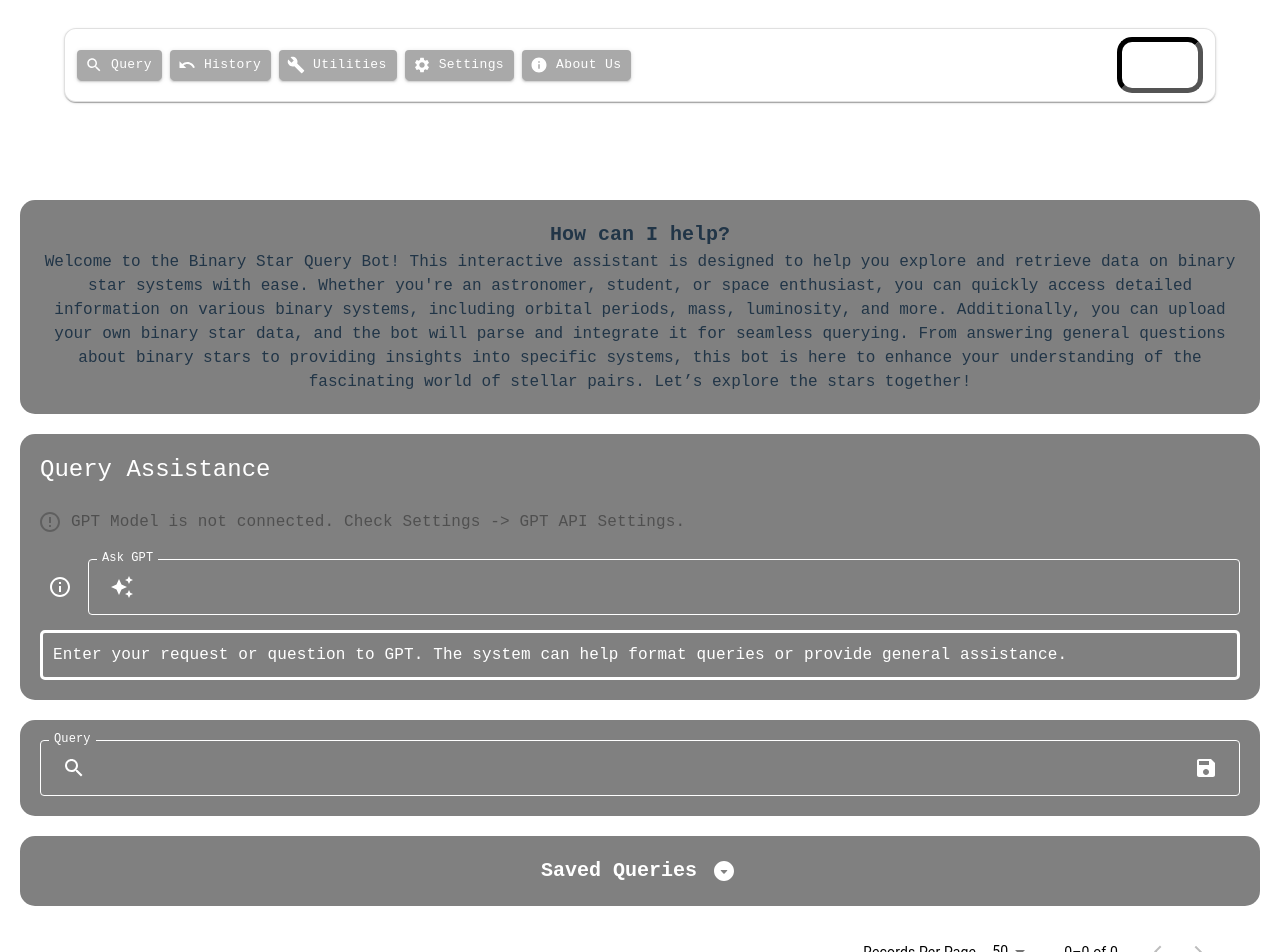
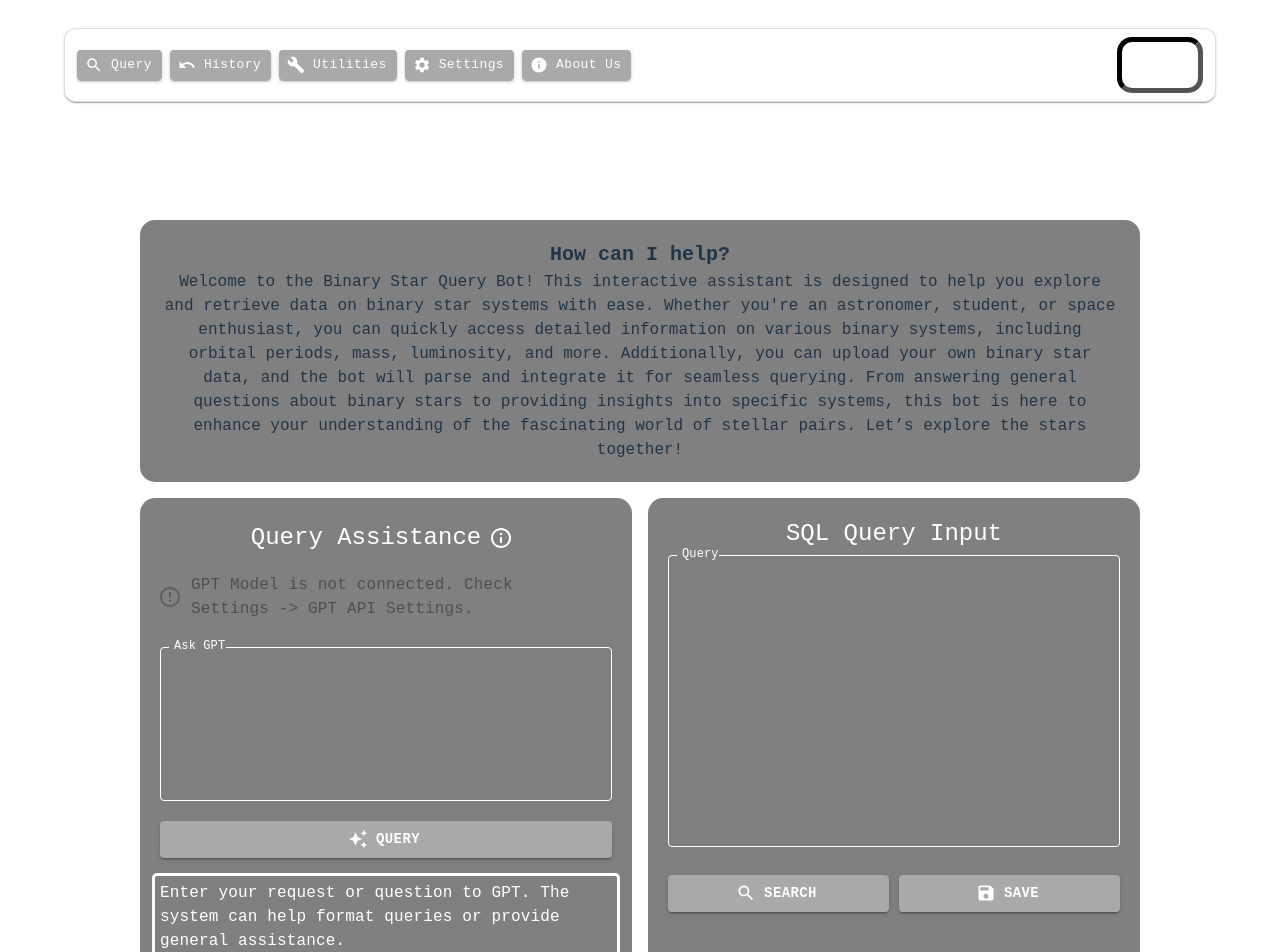
Before and after one commit to Anorris98/Hebse-Database, a React (Vite) app in the folder senior-design/: page / in a window 1280 px wide. Shown: the top 952 px of the page. Built offline with nearby package versions, Linux system fonts and the light colour scheme.

Commit message:
feat: Improve the layout of the query page

```diff
--- a/senior-design/src/components/HelpTextField/help-text-field.tsx
+++ b/senior-design/src/components/HelpTextField/help-text-field.tsx
@@ -1,16 +1,16 @@
 import { TextField, IconButton, Tooltip, Box } from "@mui/material";
 import { InfoOutlined } from "@mui/icons-material";
 
-interface HelpTextFieldProperties {
+
+interface HelpTextFieldProperties extends React.ComponentProps<typeof TextField> {
     label: string;
     value: string;
     onChange: (event: React.ChangeEvent<HTMLInputElement>) => void;
     type?: string;
     tooltipText: string;
-    inputProps?: object;
 }
 
-const HelpTextField: React.FC<HelpTextFieldProperties> = ({ label, value, onChange, type = "text", tooltipText, inputProps }) => {
+const HelpTextField: React.FC<HelpTextFieldProperties> = ({ tooltipText, sx, slotProps, ...properties }) => {
     return (
         <Box sx={{ display: "flex", alignItems: "center", gap: "8px", marginBottom: "15px" }}>
             <Tooltip title={tooltipText} arrow>
@@ -20,17 +20,24 @@ const HelpTextField: React.FC<HelpTextFieldProperties> = ({ label, value, onChan
             </Tooltip>
             <TextField
                 fullWidth
-                label={label}
                 variant="outlined"
-                type={type}
-                value={value}
-                onChange={onChange}
-                slotProps={{input: {
-                    style: { fontFamily: 'monospace', color: 'white' },
-                        ...inputProps
+                {...properties} // Passing all props dynamically
+                sx={{
+                    backgroundColor: "gray",
+                    borderRadius: "5px",
+                    "& fieldset": { borderColor: "white" },
+                    ...sx, // Custom styles
+                }}
+                slotProps={{
+                    input: {
+                        style: { fontFamily: "monospace", color: "white" },
+                        ...slotProps?.input, // Merging slotProps input styles
                     },
-                    inputLabel: { style: { fontFamily: 'monospace', color: 'white' } }}}
-                sx={{ backgroundColor: 'gray', borderRadius: "5px", fieldSet: {borderColor: 'white' }}}
+                    inputLabel: {
+                        style: { fontFamily: "monospace", color: "white" },
+                        ...slotProps?.inputLabel, // Merging slotProps inputLabel styles
+                    },
+                }}
             />
         </Box>
     );
--- a/senior-design/src/components/Query/NLPInteraction/nlp-interactions.tsx
+++ b/senior-design/src/components/Query/NLPInteraction/nlp-interactions.tsx
@@ -1,7 +1,7 @@
 import {useEffect, useState} from "react";
-import {Box, Checkbox, FormControlLabel, IconButton, InputAdornment, Typography,} from "@mui/material";
-import {AutoAwesome, CheckSharp, ErrorOutline} from "@mui/icons-material";
-import HelpTextField from "../../HelpTextField/help-text-field.tsx";
+import {Box, Checkbox, FormControlLabel, IconButton, InputAdornment, Typography, TextField, Tooltip, Button,} from "@mui/material";
+import {AutoAwesome, CheckSharp, ErrorOutline, InfoOutlined} from "@mui/icons-material";
+
 
 const NlpInteractions = () => {
   const [query, setQuery] = useState("");
@@ -14,7 +14,7 @@ const NlpInteractions = () => {
   const [checkingConnection, setCheckingConnection] = useState(true);
 
   // -----------------------------------------------------------------
-  // On mount, we attempt a quick "ping" to /ask_gpt with a test query
+  // On mount, attempt a "ping" to /ask_gpt with a test query
   // to confirm GPT settings are valid. If success => connected.
   // -----------------------------------------------------------------
   useEffect(() => {
@@ -28,9 +28,8 @@ const NlpInteractions = () => {
         }
 
         const parsedSettings = JSON.parse(savedSettings);
-        // Construct a small test request
         const payload = {
-          query: "Hello GPT, are you there?",  // a minimal test
+          query: "Hello GPT, are you there?", // Minimal test query
           settings: parsedSettings,
         };
 
@@ -45,7 +44,7 @@ const NlpInteractions = () => {
         }
 
         const data = await result.json();
-        // If we get a response key with text in it, we assume success
+        // If response exists, assume success
         if (data?.response) {
           setGptConnected(true);
         }
@@ -61,8 +60,7 @@ const NlpInteractions = () => {
   }, []);
 
   // -----------------------------------------------------------------
-  // Handler that actually calls the /ask_gpt endpoint with the user’s
-  // query + the GPT settings from localStorage
+  // Handler to call the /ask_gpt endpoint with the user’s query
   // -----------------------------------------------------------------
   const handleQuery = async () => {
     setResponse("Awaiting GPT response...");
@@ -90,8 +88,8 @@ const NlpInteractions = () => {
       }
 
       const data = await result.json();
-      // The backend returns { response.content: "...GPT output..." }
-      setResponse(data.response.content || "No response received from GPT."); //this took forever to figure out, if future updates change the response key, this will need to be updated.
+      // Backend response format: { response.content: "...GPT output..." }
+      setResponse(data.response.content || "No response received from GPT.");
     } catch (error) {
       console.error("Error fetching GPT response:", error);
       setResponse("An error occurred while fetching the response.");
@@ -100,21 +98,31 @@ const NlpInteractions = () => {
 
   return (
     <Box
-      component="div"
       sx={{
         backgroundColor: "gray",
         flexGrow: 1,
         borderRadius: "15px",
-        maxWidth: "lg",
         fontFamily: "monospace",
-        marginTop: "20px",
         padding: "20px",
         color: "white",
+        display: "flex",
+        flexDirection: "column",
+        justifyContent: "top",
+        alignItems: "center",
+        height: "100%",
       }}
     >
-      <Typography variant="h5" sx={{ marginBottom: "15px", fontFamily: "monospace" }}>
+
+      <Box sx={{ display: "flex", alignItems: "center", mb: 2, marginBottom: "15px", }}>
+        <Typography variant="h5" sx={{ fontFamily: "monospace" }}>
           Query Assistance
         </Typography>
+        <Tooltip title={"Use this field to talk to GPT about query formatting or get general schema help."} arrow>
+            <IconButton>
+              <InfoOutlined style={{ color: "white" }} />
+            </IconButton>
+        </Tooltip>
+      </Box>
 
       {/* Connection Status */}
       <Box sx={{ display: "flex", alignItems: "center", mb: 2 }}>
@@ -122,8 +130,8 @@ const NlpInteractions = () => {
           control={
             <Checkbox
               checked={gptConnected}
-              icon={<ErrorOutline/>}
-              checkedIcon={<CheckSharp/>}
+              icon={<ErrorOutline />}
+              checkedIcon={<CheckSharp />}
               disabled
               sx={{
                 color: "white",
@@ -145,30 +153,82 @@ const NlpInteractions = () => {
       </Box>
 
       {/* User input field for GPT query */}
-      <HelpTextField
+      <Box sx={{ padding: "10px", width: "100%", marginBottom: "0px" }}>
+        <TextField
           label="Ask GPT"
           value={query}
-        onChange={(input) => setQuery(input.target.value)}
-        tooltipText="Use this field to talk to GPT about query formatting or get general schema help."
-        inputProps={{
+          onChange={(event_) => setQuery(event_.target.value)}
+          id="outlined-basic"
+          variant="outlined"
+          fullWidth
+          multiline
+          minRows={6}
+          maxRows={6}
+          slotProps={{
+            input: {
               startAdornment: (
                 <InputAdornment position="start">
-              <IconButton onClick={handleQuery} disabled={!gptConnected}>
-                <AutoAwesome sx={{ color: "white" }} />
+                <IconButton sx={{ width: 0, height: 0, opacity: 0, padding: 0, margin: 0 }}>
+                    <AutoAwesome />
                 </IconButton>
                 </InputAdornment>
             ),
+            },
+            inputLabel: {
+              style: { fontFamily: "monospace", color: "white" },
+            },
+          }}
+          sx={{
+            width: "100%",
+            '& .MuiInputBase-root': {
+              height: "auto",
+              alignItems: "flex-start",
+            },
+            "& .MuiOutlinedInput-root": {
+              padding: "8px", // Reduced padding
+              "& fieldset": { borderColor: "white" },
+              "&:hover fieldset": { borderColor: "white" },
+              "&.Mui-focused fieldset": { borderColor: "white" },
+            },
+            "& .MuiInputBase-input": {
+                color: "white",
+                fontFamily: "monospace",
+            },
           }}
         />
-
+      </Box>
+      <Box
+        sx={{
+            display: "flex",
+            width: "100%", // Make sure buttons stay inside the parent box
+            gap: "0px",
+            marginTop: "0px",
+            padding: "10px", // Ensure buttons don’t touch the edges
+        }}
+      >
+        <Button
+            variant="contained"
+            sx={{
+                backgroundColor: "darkgray",
+                fontFamily: "monospace",
+                fontWeight: "bold",
+                flex: 1,
+            }}
+            onClick={handleQuery}
+            startIcon={<AutoAwesome />}
+        >
+          Query
+        </Button>
+      </Box>
       {/* GPT Response area */}
       <Box
         sx={{
-          marginTop: "15px",
+          marginTop: "5px",
           backgroundColor: "inherit",
           borderRadius: "5px",
-          padding: "10px",
+          padding: "5px",
           border: "solid white",
+          width: "100%",
         }}
       >
         <Typography sx={{ fontFamily: "monospace" }}>{response}</Typography>
--- a/senior-design/src/components/Query/QueryInput/query-input.tsx
+++ b/senior-design/src/components/Query/QueryInput/query-input.tsx
@@ -1,18 +1,24 @@
 import Box from "@mui/material/Box";
-import {IconButton, InputAdornment, TextField} from "@mui/material";
-import {Save, Search} from "@mui/icons-material";
+import {Button, IconButton, TextField, Typography, InputAdornment,} from "@mui/material";
+import {Save, Search, AutoAwesome,} from "@mui/icons-material";
 import {useEffect} from 'react';
 
 
-export const QueryInput = ({onQueryResult, savedQueries, setSavedQueries, inputValue, setInputValue, setPageNumber}: {
-    onQueryResult: (result: string) => void,
-    savedQueries: string[]
-    setSavedQueries: (value: (((previousState: string[]) => string[]) | string[])) => void,
-    inputValue: string,
-    setInputValue: (value: (((previousState: string) => string) | string)) => void
-    setPageNumber: (value: (((previousState: number) => number) | number)) => void
-},) => {
+interface QueryInputProperties {
+    onQueryResult: (result: string) => void;
+    savedQueries: string[];
+    setSavedQueries: (value: string[] | ((previousState: string[]) => string[])) => void;
+    inputValue: string;
+    setInputValue: (value: string | ((previousState: string) => string)) => void;
+    setPageNumber?: (value: number | ((previousState: number) => number)) => void; // Make it optional if not always used
+}
 
+export const QueryInput = ({
+    onQueryResult,
+    savedQueries,
+    setSavedQueries,
+    inputValue,
+    setInputValue}: QueryInputProperties) => {
 
     useEffect(() => {
         if ("saved" in localStorage) {
@@ -46,7 +52,6 @@ export const QueryInput = ({onQueryResult, savedQueries, setSavedQueries, inputV
             const body = await response.json();
             setInputValue(body.message); // Update input value
             onQueryResult(body.data || "No result returned.");
-      setPageNumber(0)
         } catch (error) {
             console.error("Error fetching query result:", error);
             onQueryResult("An error occurred while fetching the result.");
@@ -62,19 +67,23 @@ export const QueryInput = ({onQueryResult, savedQueries, setSavedQueries, inputV
 
     return (
         <Box
-      component="div"
     sx={{
         backgroundColor: 'gray',
         flexGrow: 1,
         borderRadius: '15px',
-        maxWidth: 'lg',
         fontFamily: 'monospace',
-        marginTop: '20px',
         padding: '20px',
         color: 'white',
+        display: 'flex',
+        flexDirection: 'column',
+        justifyContent: 'flex-start',
+        alignItems: 'center',
+        height: '100%',
     }}
 >
-      <Box sx={{ display: 'flex' }}>
+    <Typography variant="h5" sx={{ marginBottom: "5px", fontFamily: "monospace" }}>
+        SQL Query Input
+    </Typography>
     <TextField
         value={inputValue}
         onChange={(event) => setInputValue(event.target.value)}
@@ -82,29 +91,79 @@ export const QueryInput = ({onQueryResult, savedQueries, setSavedQueries, inputV
         label="Query"
         variant="outlined"
         fullWidth
+        multiline
+        minRows={12} // Match first TextField
+        maxRows={12} // Match first TextField
         slotProps={{
             input: {
-              style: { fontFamily: 'monospace', color: 'white' },
             startAdornment: (
                 <InputAdornment position="start">
-                  <IconButton onClick={() => getSQLFromNaturalLanguage()}>
-                    <Search sx={{ color: 'white' }} />
+                <IconButton sx={{ width: 0, height: 0, opacity: 0, padding: 0, margin: 0 }}>
+                    <AutoAwesome />
                 </IconButton>
                 </InputAdornment>
             ),
-              endAdornment: (
-                <InputAdornment position="end">
-                  <IconButton onClick={() => saveQuery()}>
-                    <Save sx={{ color: 'white' }} />
-                  </IconButton>
-                </InputAdornment>
-              )
             },
-            inputLabel: { style: { fontFamily: 'monospace', color: 'white' } }
+            inputLabel: {
+                style: { fontFamily: "monospace", color: "white" },
+            },
         }}
-          sx={{ backgroundColor: 'gray', borderRadius: "5px", fieldSet: {borderColor: 'white' }}}
+        sx={{
+            width: "100%",
+            backgroundColor: "gray",
+            borderRadius: "5px",
+            marginBottom: "8px",
+            "& .MuiOutlinedInput-root": {
+            padding: "8px", // Match first TextField
+            "& fieldset": { borderColor: "white" },
+            "&:hover fieldset": { borderColor: "White" },
+            "&.Mui-focused fieldset": { borderColor: "white" },
+            },
+            "& .MuiInputBase-input": {
+            color: "white",
+            fontFamily: "monospace",
+            },
+        }}
         />
+
+    {/* Buttons Below the TextField */}
+    <Box
+        sx={{
+            display: "flex",
+            width: "100%", // Make sure buttons stay inside the parent box
+            gap: "10px",
+            marginTop: "10px",
+            padding: "10px", // Ensure buttons don’t touch the edges
+        }}
+    >
+        <Button
+            variant="contained"
+            sx={{
+                backgroundColor: "darkgray",
+                fontFamily: "monospace",
+                fontWeight: "bold",
+                flex: 1,
+            }}
+            onClick={getSQLFromNaturalLanguage}
+            startIcon={<Search />}
+        >
+            SEARCH
+        </Button>
+        <Button
+            variant="contained"
+            sx={{
+                backgroundColor: "darkgray",
+                fontFamily: "monospace",
+                fontWeight: "bold",
+                flex: 1,
+            }}
+            onClick={saveQuery}
+            startIcon={<Save />}
+        >
+            SAVE
+        </Button>
     </Box>
 </Box>
+
     );
 };
--- a/senior-design/src/components/Query/QueryResults/query-result.tsx
+++ b/senior-design/src/components/Query/QueryResults/query-result.tsx
@@ -124,7 +124,6 @@ export const QueryResult = ({ queryResult }: { queryResult: any }) => {
         >
             <Box sx={{ fontSize: '20px', fontWeight: 'bold' }}>Query Results
                     <IconButton children = {<DownloadIcon/>} sx={{color: 'white' }} onClick={() => downloadData()}/></Box>
-            <Box sx={{ fontSize: '20px', fontWeight: 'bold' }}>Query Results</Box>
             <Box sx={{ fontSize: '16px', marginTop: '10px' }}>
                 {renderResults()}
             </Box>
--- a/senior-design/src/components/Query/query.tsx
+++ b/senior-design/src/components/Query/query.tsx
@@ -4,7 +4,7 @@ import { QueryResult } from './QueryResults/query-result.tsx';
 import { QueryWelcomeText } from "../QueryWelcomeText/query-welcome-text.tsx";
 import { SavedQueriesComponent } from "../SavedQueriesComponent/saved-queries-component.tsx";
 import { PageSelect } from "./PageSelect/page-select.tsx";
-import { Grid2 } from "@mui/material";
+import { Box } from "@mui/material";
 import NlpInteractions from "./NLPInteraction/nlp-interactions.tsx";
 
 export const Query = () => {
@@ -15,25 +15,54 @@ export const Query = () => {
     const [rowsPerPage, setRowsPerPage] = useState(50);
 
     return (
-        <div>
-            {/* <NavBar/> The navigation bar */}
-            <Grid2 display={"grid"} sx={{maxHeight: '1000px'}}>
-                <QueryWelcomeText/>
-                <NlpInteractions />{/* Displays the NPLInteraction component*/}
-                <QueryInput onQueryResult={setQueryResult}
+        <Box sx={{ display: "flex", justifyContent: "center", padding: "20px" }}>
+            <Box sx={{
+                maxWidth: "1000px",
+                width: "100%",
+                display: "flex",
+                flexDirection: "column",
+                gap: "16px"
+            }}>
+                {/* Centered Welcome Text */}
+                <Box sx={{ display: "flex", justifyContent: "center", textAlign: "center" }}>
+                    <QueryWelcomeText />
+                </Box>
+
+                {/* NlpInteractions (Left) and QueryInput (Right) with Equal Sizes */}
+                <Box sx={{ display: "flex", gap: "16px", alignItems: "stretch" }}>
+                    <Box sx={{ flex: 1, display: "flex", flexDirection: "column" }}>
+                        <NlpInteractions />
+                    </Box>
+                    <Box sx={{ flex: 1, display: "flex", flexDirection: "column" }}>
+                        <QueryInput
+                            onQueryResult={setQueryResult}
                             savedQueries={savedQueries}
                             setSavedQueries={setSavedQueries}
                             inputValue={inputValue}
                             setInputValue={setInputValue}
-                            setPageNumber={setPageNumber}/> {/* Renders input box and updates query result via parent callback.*/}
-                <SavedQueriesComponent savedQueries={savedQueries} setSavedQueries={setSavedQueries} setInputValue={setInputValue}/>
+                        />
+                    </Box>
+                </Box>
+
+                {/* QueryResults Spanning Full Width */}
+                <Box>
                 <PageSelect setPageNumber={setPageNumber}
-                            pageNumber={pageNumber}
-                            rows={queryResult.length}
-                            rowsPerPage={rowsPerPage}
-                            setRowsPerPage={setRowsPerPage}/>
+                                pageNumber={pageNumber}
+                                rows={queryResult.length}
+                                rowsPerPage={rowsPerPage}
+                                setRowsPerPage={setRowsPerPage}/>
                 <QueryResult queryResult={queryResult.slice(pageNumber * rowsPerPage, pageNumber * rowsPerPage + rowsPerPage)}/> {/* Displays the query result passed from the parent state.*/}
-            </Grid2>
-        </div>
+                </Box>
+
+                {/* SavedQueriesComponent at the very bottom */}
+                <Box>
+                    <SavedQueriesComponent
+                        savedQueries={savedQueries}
+                        setSavedQueries={setSavedQueries}
+                        setInputValue={setInputValue}
+                    />
+                </Box>
+            </Box>
+        </Box>
     );
 };
```
Lines whose indentation alone changed are shown as unchanged.
